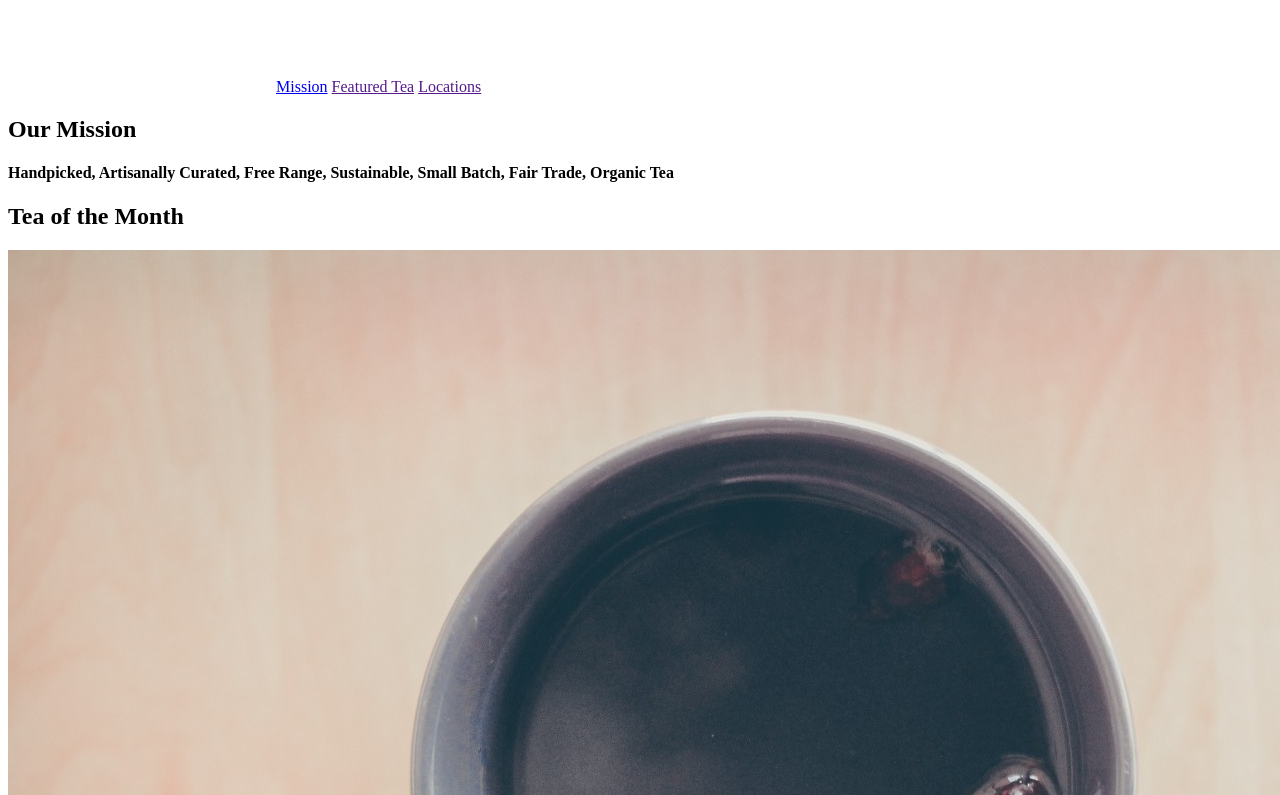
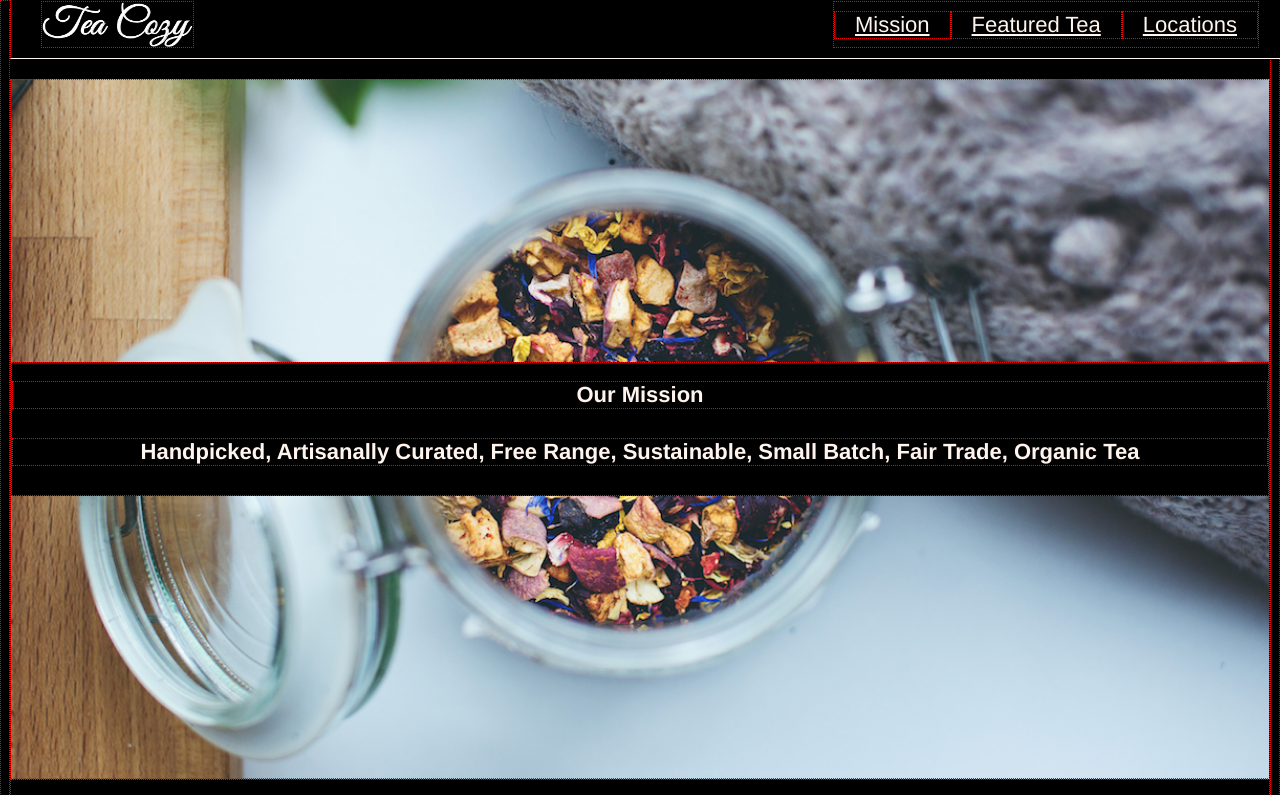
Before and after one commit to JoannaMathes/Tea-Cozy, a plain HTML site: page index.html in a window 1280 px wide. Shown: the top 795 px of the page. Drawn offline with Linux system fonts and the light colour scheme.

Commit message:
styled menu bar

```diff
--- a/index.html
+++ b/index.html
@@ -4,22 +4,25 @@
     <meta charset="UTF-8">
     <meta http-equiv="X-UA-Compatible" content="IE=edge">
     <meta name="viewport" content="width=device-width, initial-scale=1.0">
-    <title>Document</title>
+    <link href="styles/styles.css" rel="stylesheet" type="text/css">
+    <title>The Tea Cozy Home Page</title>
 </head>
 <body>
     <header>
+        <img id="nav-logo" src="images/img-tea-cozy-logo.png" alt="tea cozy logo">
         <nav>
-            <img id="nav-logo" src="images/img-tea-cozy-logo.png" alt="tea cozy logo">
-            <a href="our-mission">Mission</a>
-            <a href="">Featured Tea</a>
-            <a href="">Locations</a>
+                <a href="#our-mission" class="header-links">Mission</a>
+                <a href="#monthly-tea" class="header-links">Featured Tea</a>
+                <a href="#locations" class="header-links">Locations</a>
         </nav>
     </header>
-    <div class="our-mission">
-        <h2 id="main-headline">Our Mission</h2>
-        <h4>Handpicked, Artisanally Curated, Free Range, Sustainable, Small Batch, Fair Trade, Organic Tea</h4>
+    <div id="our-mission">
+        <div id="welcome-text">
+            <h2 id="main-headline">Our Mission</h2>
+            <h4>Handpicked, Artisanally Curated, Free Range, Sustainable, Small Batch, Fair Trade, Organic Tea</h4>
+        </div>
     </div>
-    <div class="monthly-tea">
+    <div id="monthly-tea">
         <h2>Tea of the Month</h2>
         <div class="monthly-cards">
             <div class="tea-card">
@@ -44,7 +47,7 @@
             </div>
         </div>
     </div>
-    <div class="locations">
+    <div id="locations">
         <h2>Locations</h2>
             <div class="local-card">
                 <h3>Downtown</h3>
--- a/styles/styles.css
+++ b/styles/styles.css
@@ -1,3 +1,46 @@
 * {
     box-sizing: border-box;
+    background-color: black;
+    color: seashell;
+    font-size: 22px;
+    font-family: Helvetica;
+    border: 1px dotted red;
 }
+header {
+    display: flex;
+    border-bottom: 1px solid seashell;
+    justify-content: flex-end;
+    width: 100%;
+    position: fixed;
+    padding: 10px 30px;
+    margin-top: -20px;
+    max-height: 69px;
+}
+nav {
+    display: flex;
+    align-items: center;
+}
+#nav-logo {
+    margin-right: auto;
+    max-height: 50px;
+}
+header nav a {
+    padding: 0px 20px;
+}
+#our-mission {
+    background-image: url(../images/img-mission-background.jpeg);
+    background-size: cover;
+    background-position: center;
+    background-repeat: no-repeat;
+    display: flex;
+    align-items: center;
+    justify-content: center;
+    text-align: center;
+    margin-top: 69px;
+    height: 700px;
+    width: 100%;
+}
+#welcome-text {
+    width: 100%;
+    background-color: black;
+}
```
